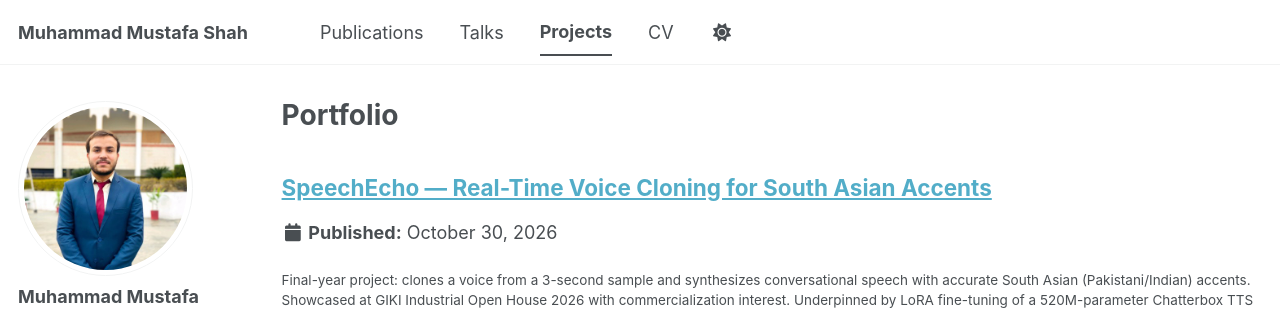
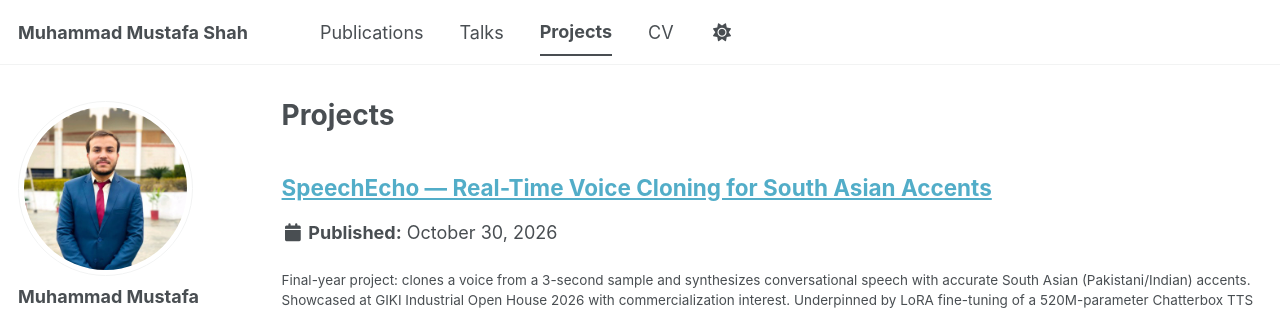
Before and after one commit to Mustafa-bacha/Mustafa-bacha.github.io, a Jekyll site: the page built from _pages/portfolio.html, in a window 1280 px wide and 900 px high. Shown: the top 310 px of the window. Built offline with Jekyll 4.4.1, drawn with Linux system fonts in a browser that asks for light colours; a script bundle is joined from its source files by our own code; a style sheet for code colours, icons or effects is not loaded.

Commit message:
Move projects section to /projects/ to avoid clash with old portfolio repo
The legacy portfolio project-site repo shadows /portfolio/ on the
user domain, so the collection now lives at /projects/.

Co-Authored-By: Claude Fable 5 <noreply@anthropic.com>

```diff
--- a/_config.yml
+++ b/_config.yml
@@ -227,7 +227,7 @@ collections:
     permalink: /:collection/:path/
   portfolio:
     output: true
-    permalink: /:collection/:path/
+    permalink: /projects/:path/
   talks:
     output: true
     permalink: /:collection/:path/
--- a/_data/navigation.yml
+++ b/_data/navigation.yml
@@ -8,7 +8,7 @@ main:
     url: /talks/
 
   - title: "Projects"
-    url: /portfolio/
+    url: /projects/
 
   - title: "CV"
     url: /cv/
--- a/_pages/portfolio.html
+++ b/_pages/portfolio.html
@@ -1,8 +1,10 @@
 ---
 layout: archive
-title: "Portfolio"
-permalink: /portfolio/
+title: "Projects"
+permalink: /projects/
 author_profile: true
+redirect_from:
+  - /portfolio/
 ---
 
 {% include base_path %}
```
